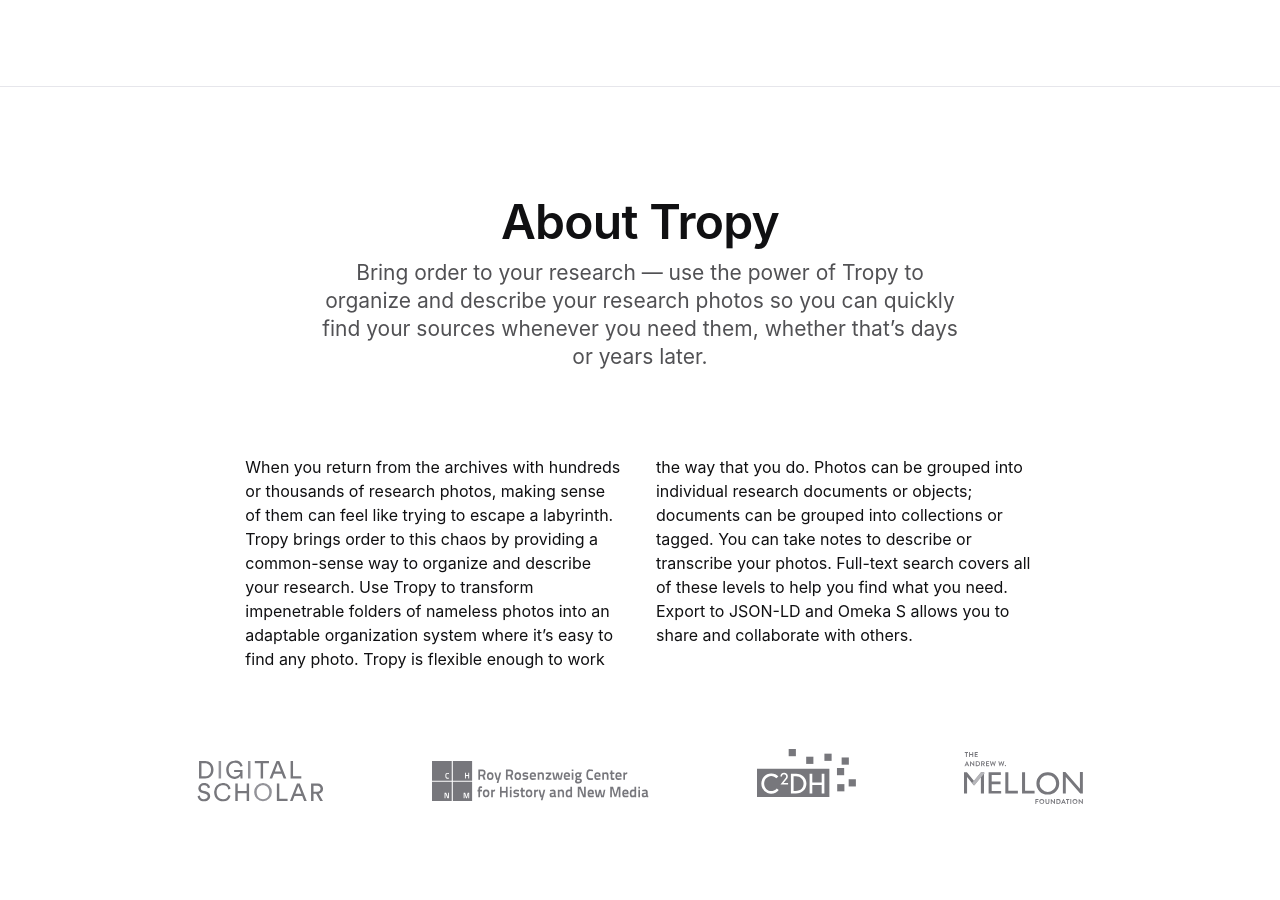
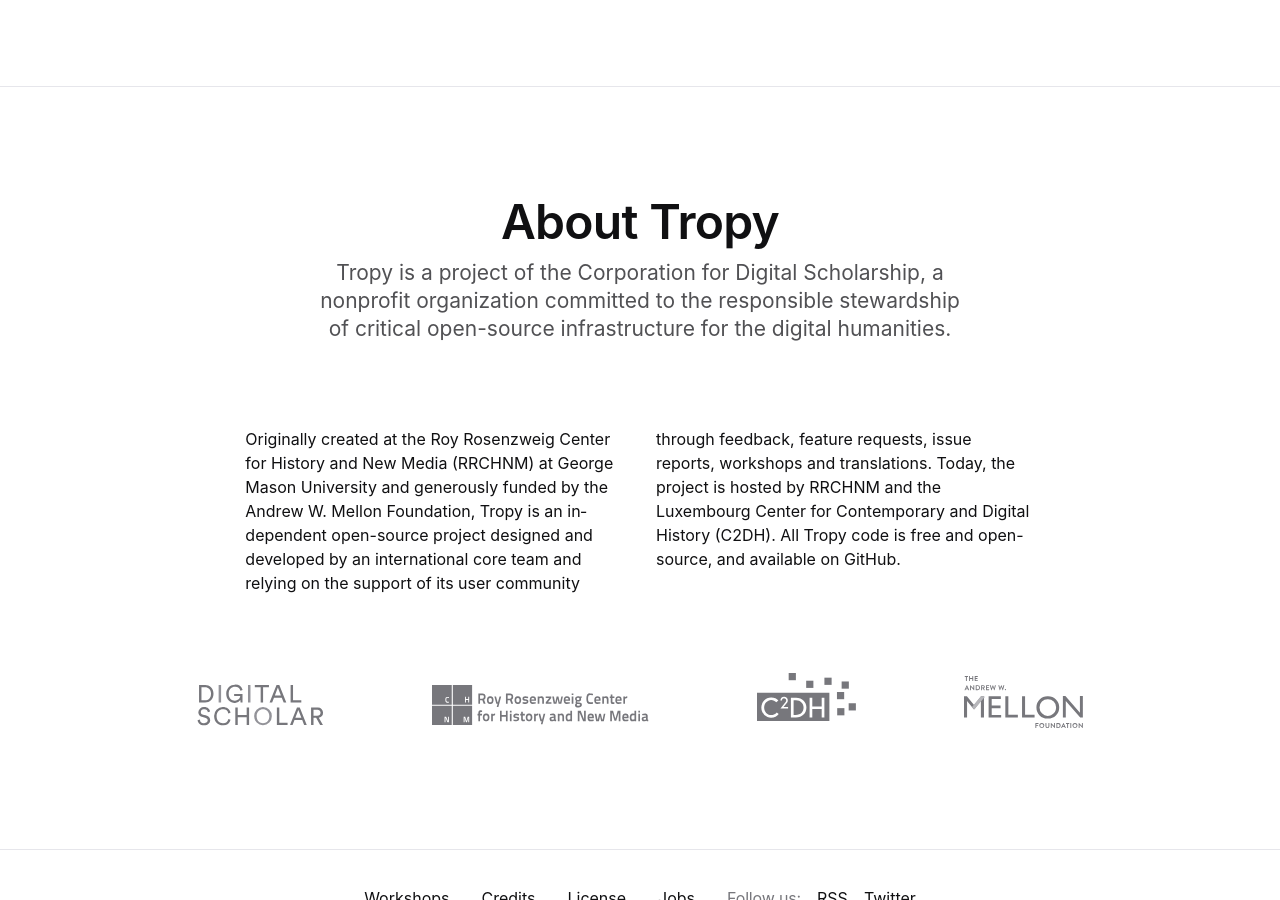
Before and after one commit to tropy/tropy.github.io, a Jekyll site: the page built from index.html, in a window 1280 px wide and 900 px high, scrolled down 5611 px. Built offline with Jekyll 4.4.1, drawn with Linux system fonts in a browser that asks for light colours.

Commit message:
Update About Tropy section

```diff
--- a/index.html
+++ b/index.html
@@ -133,8 +133,8 @@
 <section class="about">
   <div class="container-fluid">
     <h2 class="h1">About Tropy</h2>
-    <p class="lead">Bring order to your research — use the power of Tropy to organize and describe your research photos so you can quickly find your sources whenever you need them, whether that’s days or years later.</p>
-    <p class="about-text">When you return from the archives with hundreds or thousands of research photos, making sense of them can feel like trying to escape a labyrinth. Tropy brings order to this chaos by providing a common-sense way to organize and describe your research. Use Tropy to transform impenetrable folders of nameless photos into an adaptable organization system where it’s easy to find any photo. Tropy is flexible enough to work the way that you do. Photos can be grouped into individual research documents or objects; documents can be grouped into collections or tagged. You can take notes to describe or transcribe your photos. Full-text search covers all of these levels to help you find what you need. Export to JSON-LD and Omeka S allows you to share and collaborate with others.</p>
+    <p class="lead">Tropy is a project of the Corporation for Digital Scholarship, a nonprofit organization committed to the responsible stewardship of critical open-source infrastructure for the digital humanities.</p>
+    <p class="about-text">Originally created at the Roy Rosenzweig Center for History and New Media (RRCHNM) at George Mason University and generously funded by the Andrew W. Mellon Foundation, Tropy is an in&shy;dependent open-source project designed and developed by an international core team and relying on the support of its user community through feedback, feature requests, issue reports, workshops and translations. Today, the project is hosted by RRCHNM and the Luxembourg Center for Contemporary and Digital History (C2DH). All Tropy code is free and open-source, and available on GitHub.</p>
   </div>
   <div class="marquee">
     {%- include about-marquee.html -%}
```
